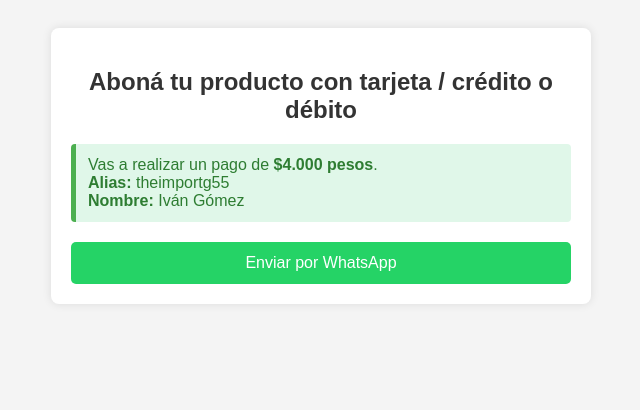
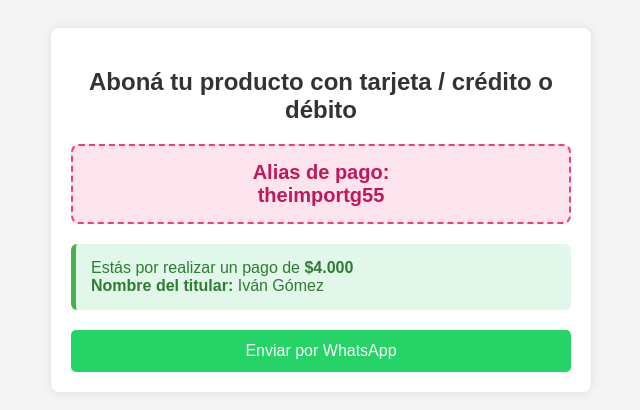
Before and after one commit to theimport/Index-2, a plain HTML site: page index.html in a window 1280 px wide. Shown: the whole page, without its empty margins (319-959 px from the left). Drawn offline with Linux system fonts and the light colour scheme.

Commit message:
Update index.html

```diff
--- a/index.html
+++ b/index.html
@@ -25,10 +25,22 @@
     .info {
       margin: 20px 0;
       background-color: #e0f7e9;
-      padding: 12px;
+      padding: 15px;
       border-left: 5px solid #4CAF50;
-      border-radius: 4px;
+      border-radius: 6px;
       color: #2e7d32;
+      font-size: 16px;
+    }
+    .alias-destacado {
+      text-align: center;
+      background-color: #fce4ec;
+      border: 2px dashed #ec407a;
+      padding: 15px;
+      border-radius: 8px;
+      font-size: 20px;
+      font-weight: bold;
+      color: #c2185b;
+      margin-bottom: 20px;
     }
     .whatsapp-btn {
       display: block;
@@ -50,10 +62,14 @@
   <div class="container">
     <h2>Aboná tu producto con tarjeta / crédito o débito</h2>
 
+    <div class="alias-destacado">
+      Alias de pago: <br />
+      <span>theimportg55</span>
+    </div>
+
     <div class="info">
-      Vas a realizar un pago de <strong>$4.000 pesos</strong>.<br />
-      <strong>Alias:</strong> theimportg55<br />
-      <strong>Nombre:</strong> Iván Gómez
+      Estás por realizar un pago de <strong>$4.000</strong><br />
+      <strong>Nombre del titular:</strong> Iván Gómez
     </div>
 
     <a class="whatsapp-btn" href="#" onclick="enviarMensaje()">Enviar por WhatsApp</a>
@@ -61,7 +77,7 @@
 
   <script>
     function enviarMensaje() {
-      const telefono = '1234567890'; // Reemplazá con tu número
+      const telefono = '1234567890'; // Reemplazá con tu número real
       const alias = 'theimportg55';
       const nombre = 'Iván Gómez';
       const monto = '$4.000';
```
